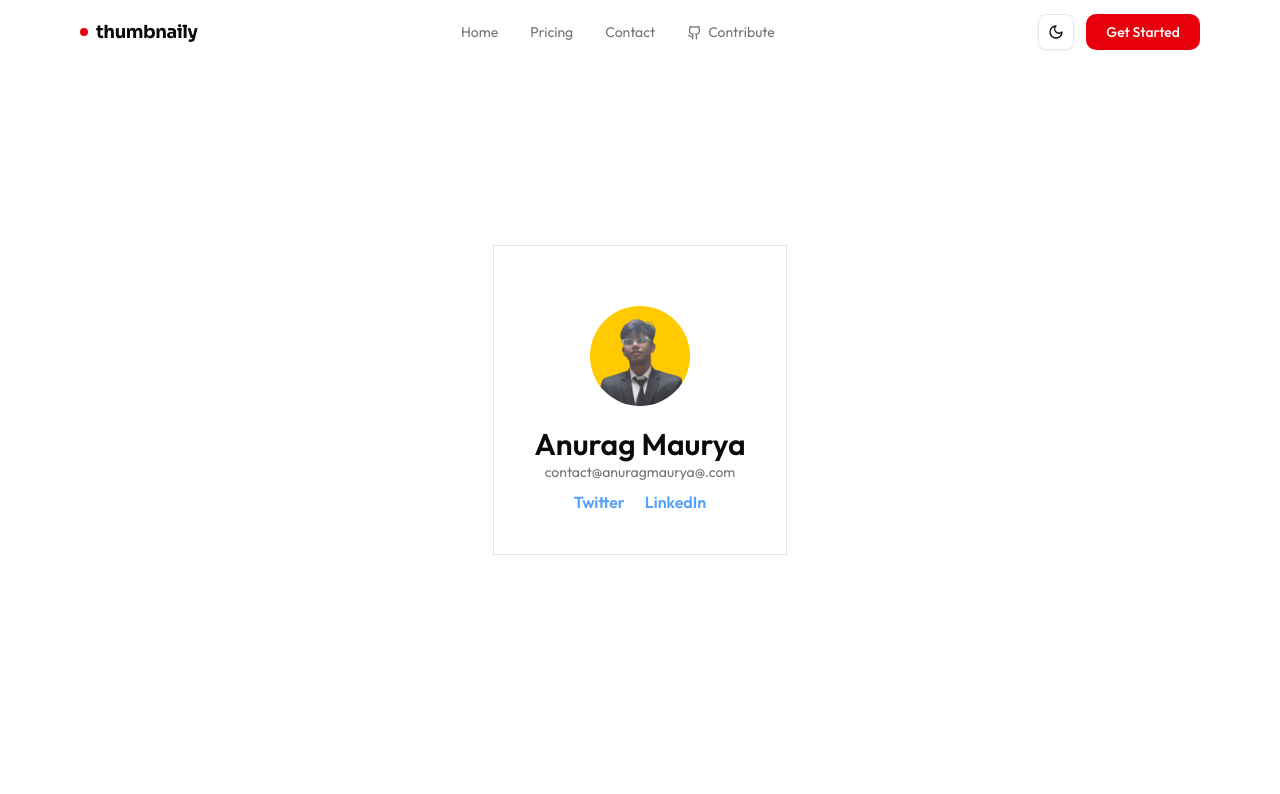
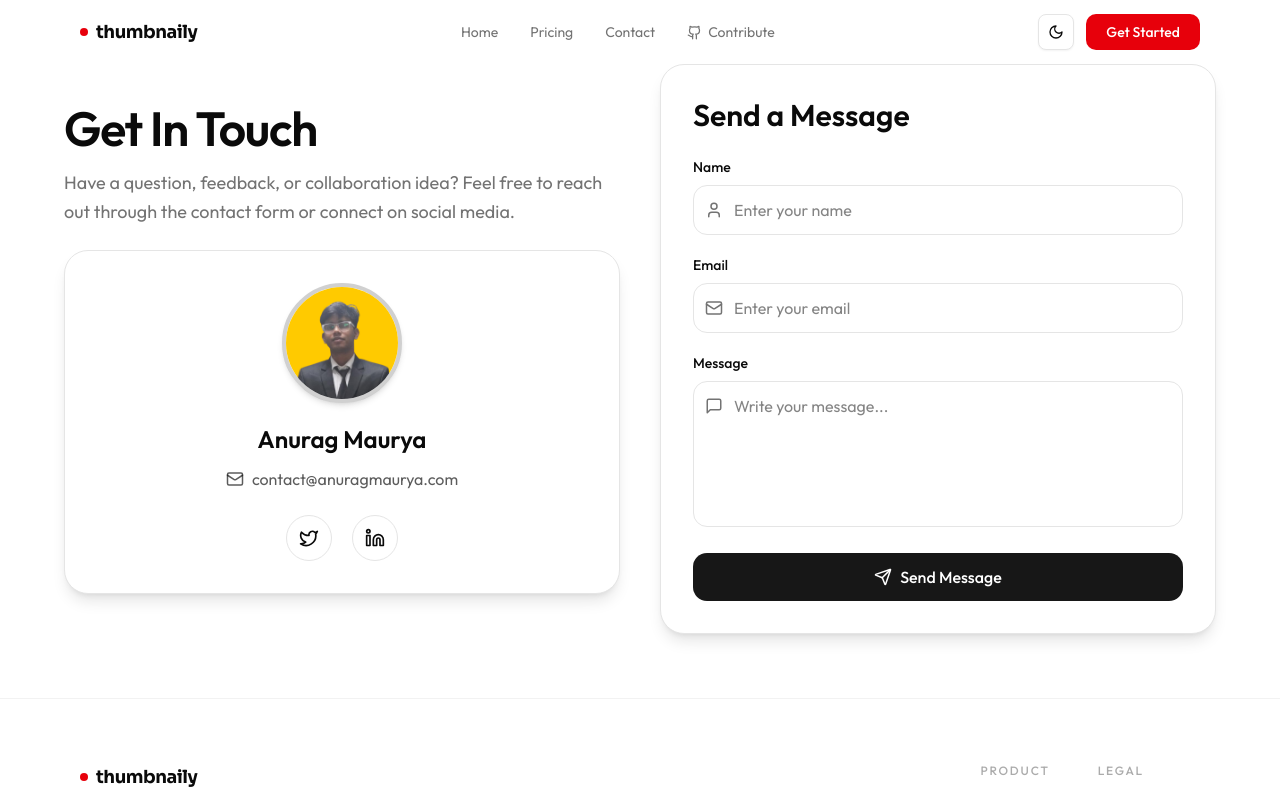
Before and after one commit to justanuragmaurya/thumbnaily-ai, a Next.js app in the folder apps/web/: page /contact in a window 1280 px wide. Shown: the top 794 px of the page. Built offline with nearby package versions, Linux system fonts and the light colour scheme.

Commit message:
feat:contact page improved

```diff
--- a/apps/web/app/contact/page.tsx
+++ b/apps/web/app/contact/page.tsx
@@ -1,25 +1,160 @@
-import Footer from '@/components/Footer'
-import Navbar from '@/components/Navbar'
-import Image from 'next/image'
-import Link from 'next/link'
-import React from 'react'
+//
+"use client";
+
+import Footer from "@/components/Footer";
+import Navbar from "@/components/Navbar";
+import Image from "next/image";
+import Link from "next/link";
+import React from "react";
+import {
+  Mail,
+  Linkedin,
+  Twitter,
+  Send,
+  User,
+  MessageSquare,
+} from "lucide-react";
 
 export default function ContactPage() {
   return (
-    <div>
-        <Navbar/>
-        <div className='h-screen flex items-center justify-center'>
-        <div className='border flex flex-col p-10 justify-center items-center'>
-            <Image src={"/anuragmaurya.png"} width={100} height={100} alt='image' className='max-w-3xl rounded-full m-5'/>
-            <h1 className='font-bold text-3xl'>Anurag Maurya</h1>
-            <Link href={`mailto:contact@anuragmaurya@.com`}><h1 className='flex items-center text-sm text-primary/60'>contact@anuragmaurya@.com</h1></Link>
-            <div className='flex gap-5 font-bold mt-2 text-blue-400'>
-            <Link href={"https://x.com/codeanuragg"} target='_blank'><h1>Twitter</h1></Link>
-            <Link href={"https://www.linkedin.com/in/realanuragmaurya/"} target='_blank'><h1>LinkedIn</h1></Link>
+    <div className="min-h-screen flex flex-col bg-background">
+      <Navbar />
+
+      <main className="flex-1 flex items-center justify-center px-6 py-16">
+        <div className="max-w-6xl w-full grid md:grid-cols-2 gap-10 items-center">
+          {/* Left Section */}
+          <div className="space-y-6">
+            <div>
+              <h1 className="text-4xl md:text-5xl font-bold tracking-tight">
+                Get In Touch
+              </h1>
+
+              <p className="text-muted-foreground mt-4 text-lg leading-relaxed">
+                Have a question, feedback, or collaboration idea? Feel free to
+                reach out through the contact form or connect on social media.
+              </p>
             </div>
+
+            {/* Profile Card */}
+            <div className="border bg-card rounded-3xl p-8 shadow-lg hover:shadow-2xl transition-all duration-300 hover:-translate-y-1">
+              <div className="flex flex-col items-center text-center">
+                <Image
+                  src="/anuragmaurya.png"
+                  width={120}
+                  height={120}
+                  alt="Anurag Maurya"
+                  className="rounded-full border-4 border-primary/20 shadow-md"
+                />
+
+                <h2 className="text-2xl font-bold mt-5">Anurag Maurya</h2>
+
+                <Link
+                  href="mailto:contact@anuragmaurya.com"
+                  className="flex items-center gap-2 text-primary/70 hover:text-primary transition-colors mt-3"
+                >
+                  <Mail size={18} />
+                  contact@anuragmaurya.com
+                </Link>
+
+                {/* Social Icons */}
+                <div className="flex gap-5 mt-6">
+                  <Link
+                    href="https://x.com/codeanuragg"
+                    target="_blank"
+                    className="p-3 rounded-full border hover:bg-primary hover:text-white transition-all duration-300"
+                    aria-label="Twitter"
+                  >
+                    <Twitter size={20} />
+                  </Link>
+
+                  <Link
+                    href="https://www.linkedin.com/in/realanuragmaurya/"
+                    target="_blank"
+                    className="p-3 rounded-full border hover:bg-primary hover:text-white transition-all duration-300"
+                    aria-label="LinkedIn"
+                  >
+                    <Linkedin size={20} />
+                  </Link>
+                </div>
+              </div>
+            </div>
+          </div>
+
+          {/* Right Section - Contact Form */}
+          <div className="border bg-card rounded-3xl p-8 shadow-lg hover:shadow-2xl transition-all duration-300">
+            <h2 className="text-3xl font-bold mb-6">Send a Message</h2>
+
+            <form className="space-y-5">
+              {/* Name */}
+              <div>
+                <label className="text-sm font-medium mb-2 block">Name</label>
+
+                <div className="relative">
+                  <User
+                    className="absolute left-3 top-1/2 -translate-y-1/2 text-muted-foreground"
+                    size={18}
+                  />
+
+                  <input
+                    type="text"
+                    placeholder="Enter your name"
+                    className="w-full border rounded-xl py-3 pl-10 pr-4 outline-none focus:ring-2 focus:ring-primary transition-all bg-background"
+                  />
+                </div>
+              </div>
+
+              {/* Email */}
+              <div>
+                <label className="text-sm font-medium mb-2 block">Email</label>
+
+                <div className="relative">
+                  <Mail
+                    className="absolute left-3 top-1/2 -translate-y-1/2 text-muted-foreground"
+                    size={18}
+                  />
+
+                  <input
+                    type="email"
+                    placeholder="Enter your email"
+                    className="w-full border rounded-xl py-3 pl-10 pr-4 outline-none focus:ring-2 focus:ring-primary transition-all bg-background"
+                  />
+                </div>
+              </div>
+
+              {/* Message */}
+              <div>
+                <label className="text-sm font-medium mb-2 block">
+                  Message
+                </label>
+
+                <div className="relative">
+                  <MessageSquare
+                    className="absolute left-3 top-4 text-muted-foreground"
+                    size={18}
+                  />
+
+                  <textarea
+                    rows={5}
+                    placeholder="Write your message..."
+                    className="w-full border rounded-xl py-3 pl-10 pr-4 outline-none focus:ring-2 focus:ring-primary transition-all bg-background resize-none"
+                  />
+                </div>
+              </div>
+
+              {/* Submit */}
+              <button
+                type="submit"
+                className="w-full flex items-center justify-center gap-2 bg-primary text-white py-3 rounded-xl hover:opacity-90 transition-all font-medium"
+              >
+                <Send size={18} />
+                Send Message
+              </button>
+            </form>
+          </div>
         </div>
-        </div>
-        <Footer/>
+      </main>
+
+      <Footer />
     </div>
-  )
+  );
 }
```
